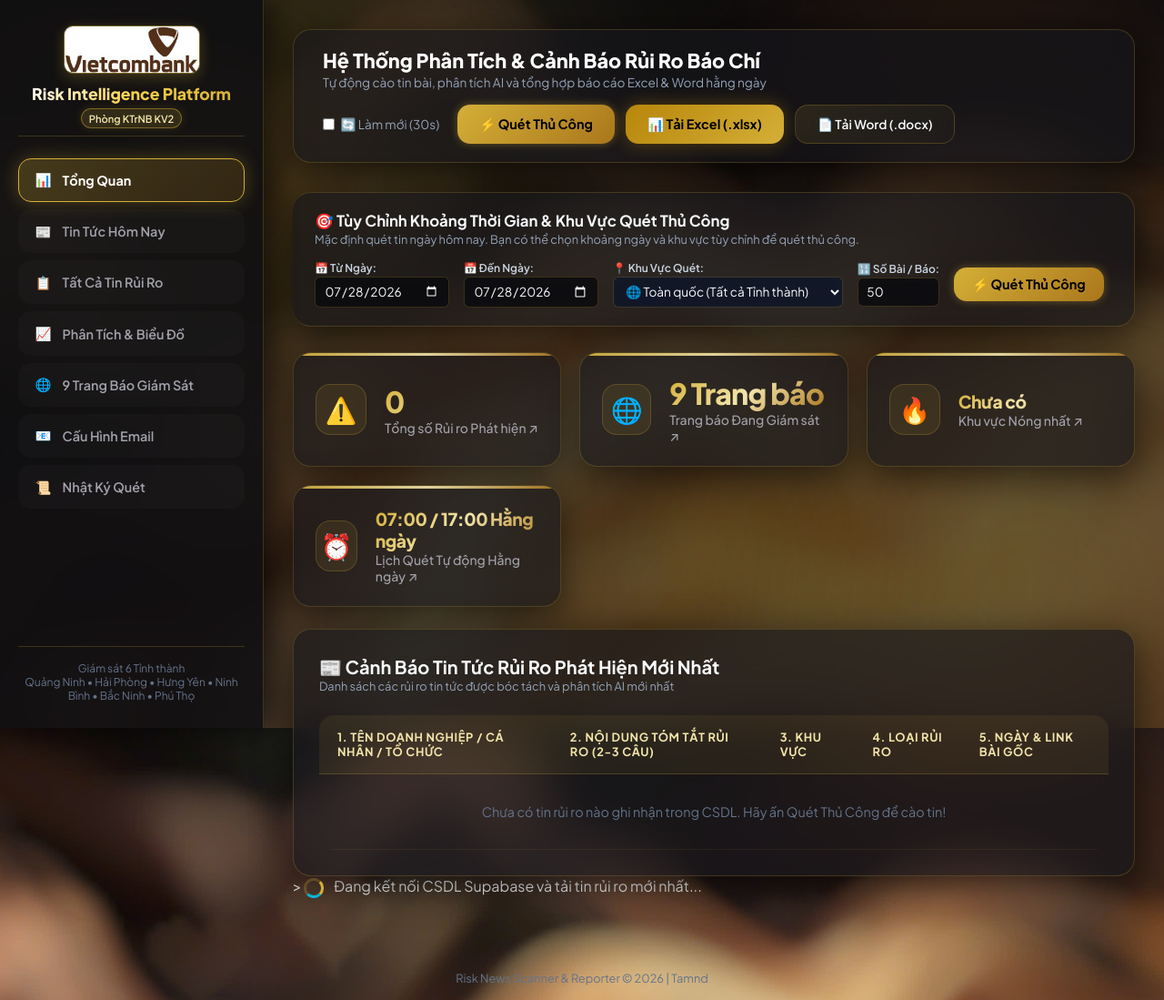
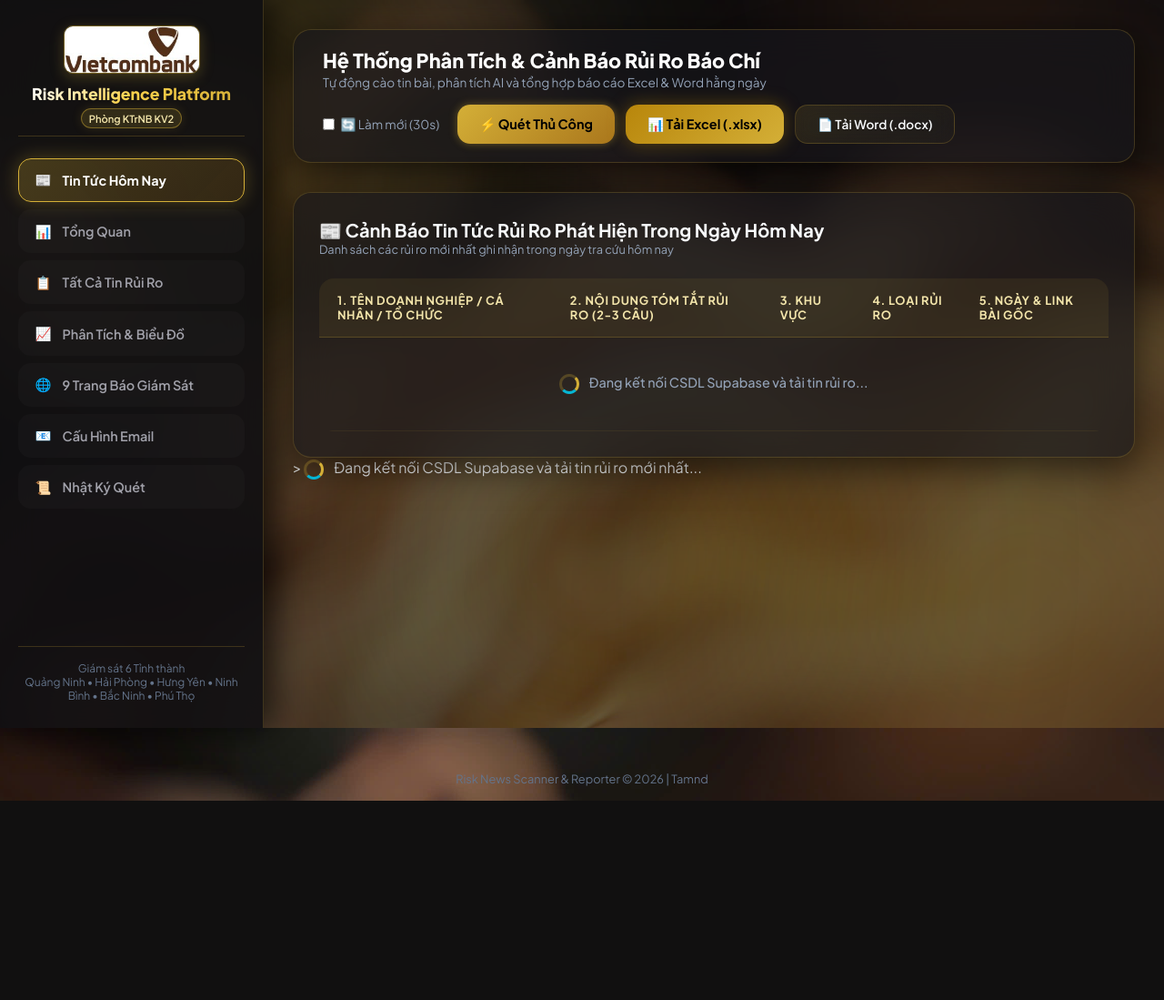
Before and after one commit to sys-vcb/doc-bao-risk-scanner, a FastAPI app: page / in a window 1280 px wide. Shown: the whole page at 91% size. After the commit the page ends 880 px from the top, so only its background shows below. Run offline with FastAPI, Linux system fonts and the light colour scheme; data comes from the database, SQL or seed files in the repository; data that the repository does not hold is empty.

Commit message:
Set Tin Tuc Hom Nay as the default active tab on initial page load in index.html

```diff
--- a/app/templates/index.html
+++ b/app/templates/index.html
@@ -40,12 +40,11 @@
 
 
             <nav class="sidebar-menu">
-                <button class="tab-btn active" data-tab="tab-dashboard">
+                <button class="tab-btn active" data-tab="tab-today">
+                    <span>📰</span> Tin Tức Hôm Nay
+                </button>
+                <button class="tab-btn" data-tab="tab-dashboard">
                     <span>📊</span> Tổng Quan
-                </button>
-
-                <button class="tab-btn" data-tab="tab-today">
-                    <span>📰</span> Tin Tức Hôm Nay
                 </button>
                 <button class="tab-btn" data-tab="tab-news">
                     <span>📋</span> Tất Cả Tin Rủi Ro
@@ -64,6 +63,7 @@
                     <span>📜</span> Nhật Ký Quét
                 </button>
             </nav>
+
 
 
             <div style="padding-top: 1rem; border-top: 1px solid var(--glass-border); margin-top: auto;">
@@ -105,8 +105,9 @@
                 </div>
             </header>
 
-            <!-- TAB 1: DASHBOARD & GIÁM SÁT REALTIME -->
-            <div id="tab-dashboard" class="tab-content active">
+            <!-- TAB 1: TỔNG QUAN GIÁM SÁT -->
+            <div id="tab-dashboard" class="tab-content">
+
 
                 <!-- KHUNG THIẾT LẬP QUÉT THỦ CÔNG THEO KHOẢNG THỜI GIAN & KHU VỰC -->
                 <div class="glass-panel" style="padding: 1.25rem 1.5rem; margin-bottom: 1.75rem; border-left: 4px solid var(--accent-cyan);">
@@ -236,7 +237,8 @@
 
 
             <!-- TAB 2: TIN TỨC HÔM NAY -->
-            <div id="tab-today" class="tab-content">
+            <div id="tab-today" class="tab-content active">
+
                 <main class="glass-panel" style="padding: 1.75rem;">
                     <div style="display: flex; justify-content: space-between; align-items: center; margin-bottom: 1.5rem; flex-wrap: wrap; gap: 1rem;">
                         <div>
```
